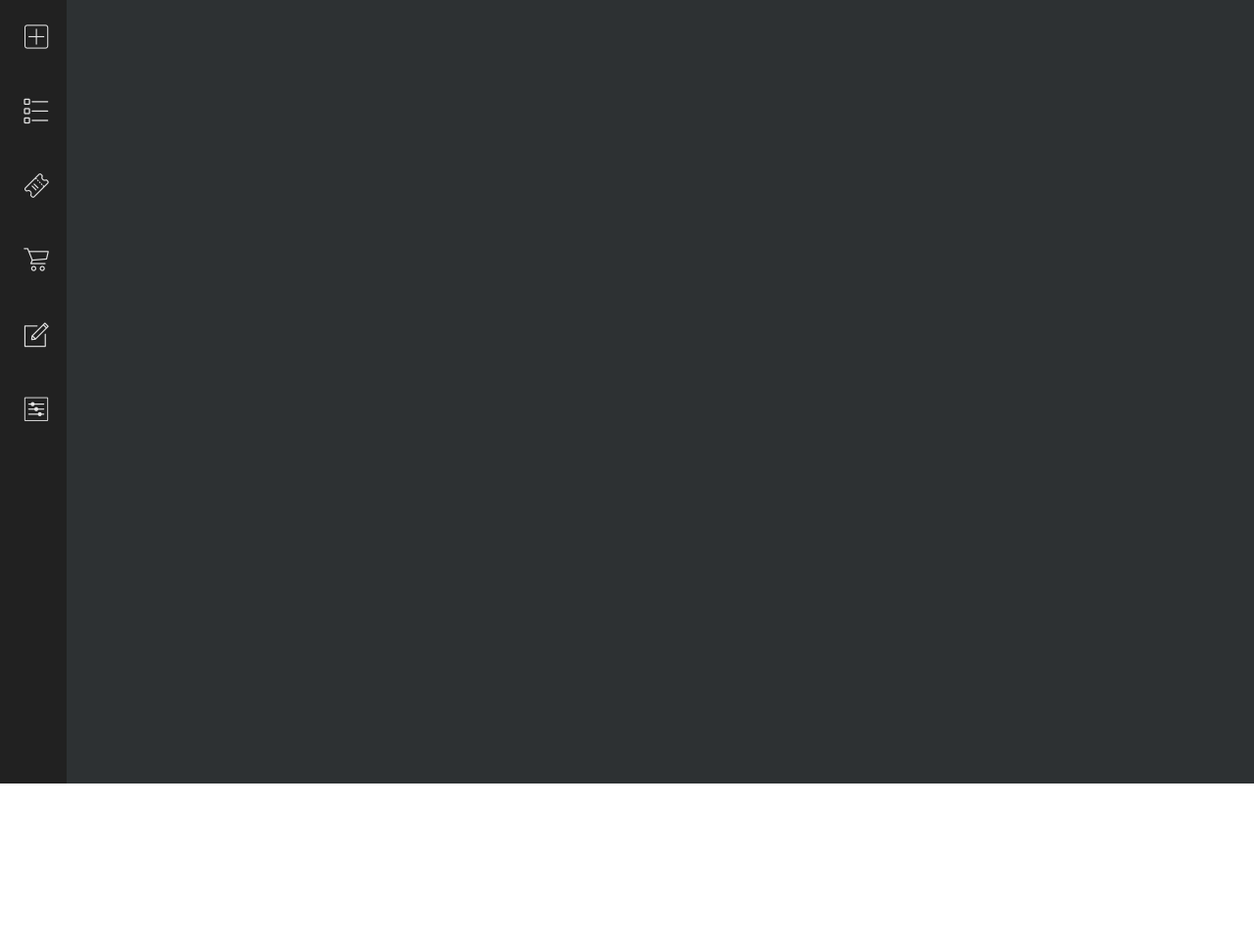
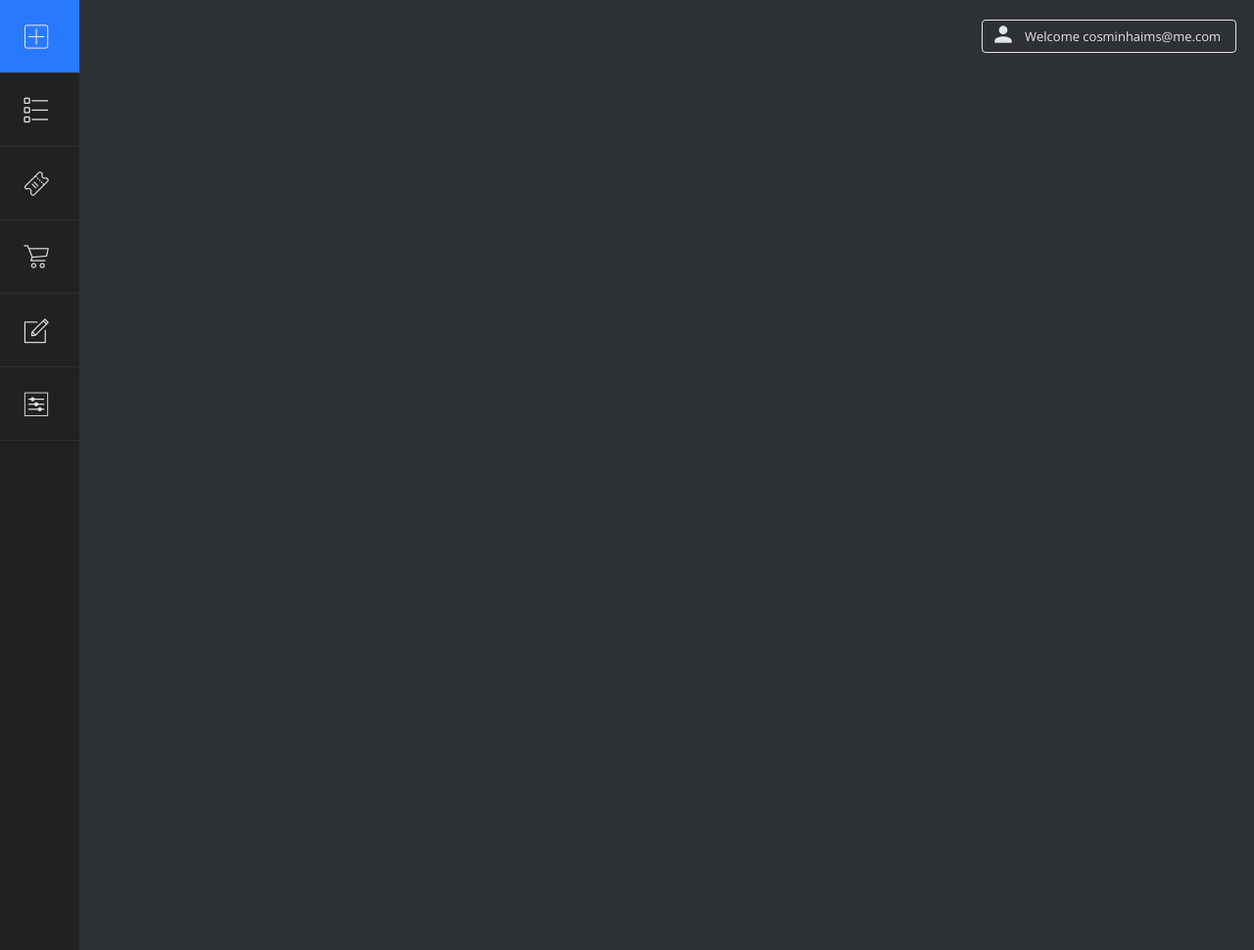
Before and after one commit to jsthack/aa_main_ui, a website: page index.html in a window 1280 px wide. Shown: the whole page at 98% size. Before the commit the page ends 800 px from the top, so only its background shows below. Drawn offline with nearby package versions, Linux system fonts and the light colour scheme; files that its build step writes are made by us from their sources; files whose address does not match are found by name.

Commit message:
worked out issue with layout / built user button

```diff
--- a/index.html
+++ b/index.html
@@ -5,7 +5,7 @@
       <link href="https://fonts.googleapis.com/icon?family=Material+Icons" rel="stylesheet">
       <link href="https://fonts.googleapis.com/css?family=Open+Sans:300,300i,400,400i,600,600i,700,700i,800" rel="stylesheet">
       <!--Import materialize.css-->
-      <link type="text/css" rel="stylesheet" href="css/materialize.min.css"  media="screen,projection"/>
+      <link type="text/css" rel="stylesheet" href="css/materialize.css"  media="screen,projection"/>
       <!--Import main.css-->
       <link rel="stylesheet" href="css/main.css">
       <!--Reset-->
@@ -14,10 +14,7 @@
       <meta name="viewport" content="width=device-width, initial-scale=1.0"/>
    </head>
       <body style="overflow: hidden">
-         <div class="container">
-            <div class="row navPanel">
-               <div class="col s1 navigation">
-                  <ul>
+         <ul class="sideNav">
             <a href="#"><li><i class="icon-plus"></i></li></a>
             <a href="#"><li><i class="icon-list"></i></li></a>
             <a href="#"><li><i class="icon-ticket"></i></li></a>
@@ -25,8 +22,8 @@
             <a href="#"><li><i class="icon-edit"></i></li></a>
             <a href="#"><li><i class="icon-settings"></i></li></a>
          </ul>
-               </div>
-            </div>
+         <div class="row header">
+         <a href="#" class="userSettings"><i class="material-icons">person</i><section>Welcome cosminhaims@me.com</section></a>
          </div>
       <!--Import jQuery before materialize.js-->
       <script type="text/javascript" src="https://code.jquery.com/jquery-2.1.1.min.js"></script>
--- a/sass/main.scss
+++ b/sass/main.scss
@@ -39,7 +39,9 @@ $mainBlue: #2979FF;
 // 2. DOCUMENT ---------
 //======================
 
-* { margin: 0; font-family: Open Sans, sans-serif; }
+* { margin: 0; font-family: Open Sans, sans-serif !important; }
+body { background-color: $bkg; }
+.material-icons { font-family: 'Material Icons' !important; }
 
 //======================
 // 2. CONTAINER --------
@@ -56,15 +58,17 @@ $mainBlue: #2979FF;
 // 2. HEADER -----------
 //======================
 
-.row.navPanel {
+.navPanel {
    background-color: $nav;
    width: 80px;
-   height: 100%;
+   height: 970px;
 }
 
-.col.s1.navigation {
+.sideNav {
    background-color: $nav;
-   height: 50%;
+   height: 970px;
+   width: 81px;
+   float: left;
    li {
       line-height: 60px;
       border-bottom: 1px solid $bkg;
@@ -83,12 +87,33 @@ $mainBlue: #2979FF;
    }
 }
 
+//======================
+// 3. MAIN CONTENT -----
+//======================
 
+.row.header {
+   height: 85px;
+}
 
-
-
-
-
-//======================
-// 2. HEADER -----------
-//======================
+.userSettings {
+   width: 260px;
+   height: 34px;
+   background-color: transparent;
+   border: 1px solid $lightGray;
+   float: right;
+   text-align: left;
+   padding: 1px 0px 0px 4px;
+   margin: 20px 18px 0 0;
+   border-radius: 4px;
+   i {
+      font-size: 26px;
+      color: $lightGray;
+      float: left;
+      padding: 0px 9px 0px 4px;
+   }
+   section {
+      font-size: 13px;
+      padding: 9px 0 0 0;
+      color: $lightGray;
+   }
+}
```
Also changed, not shown: css/main.css. Lines whose indentation alone changed are shown as unchanged.
